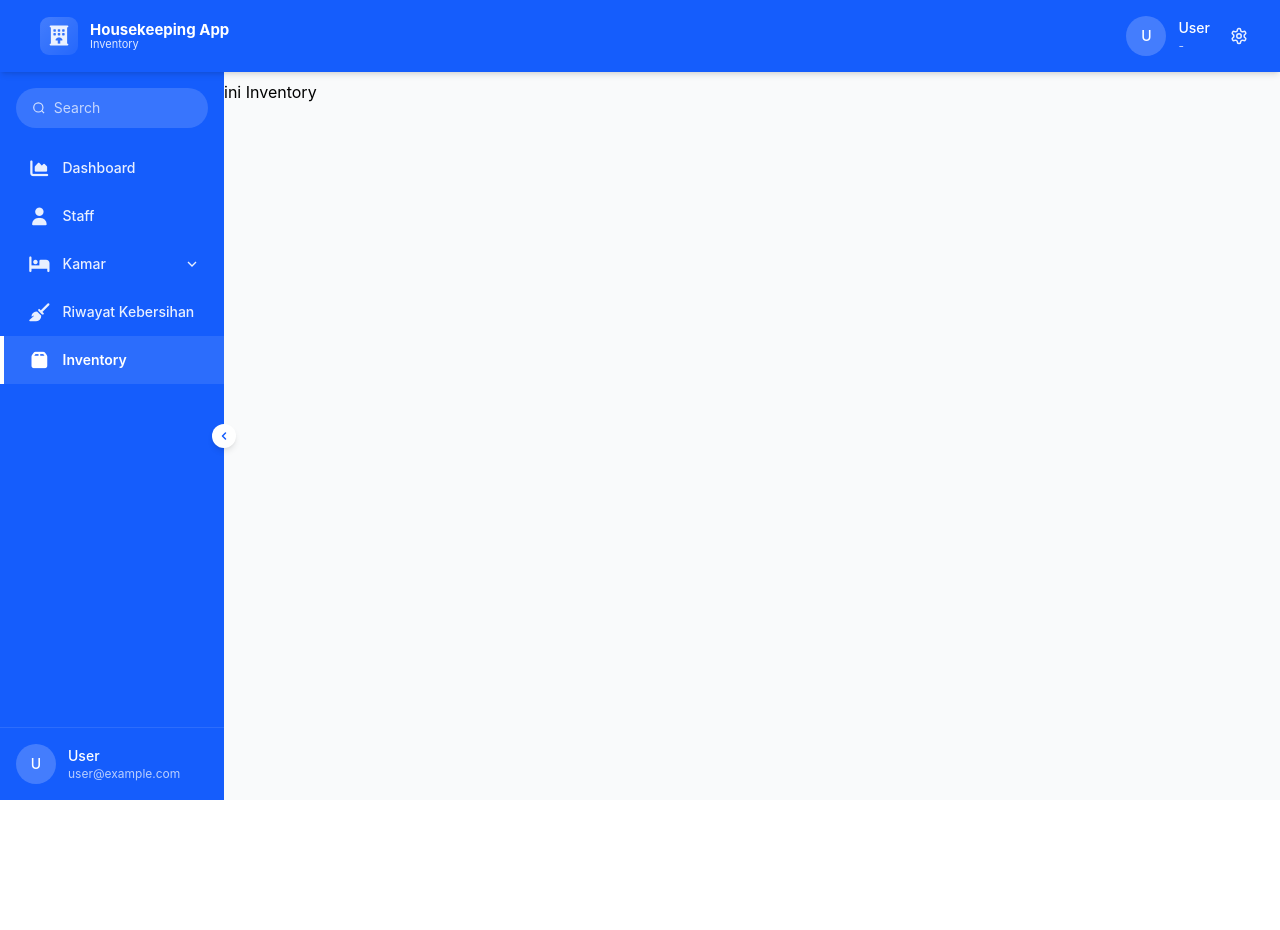
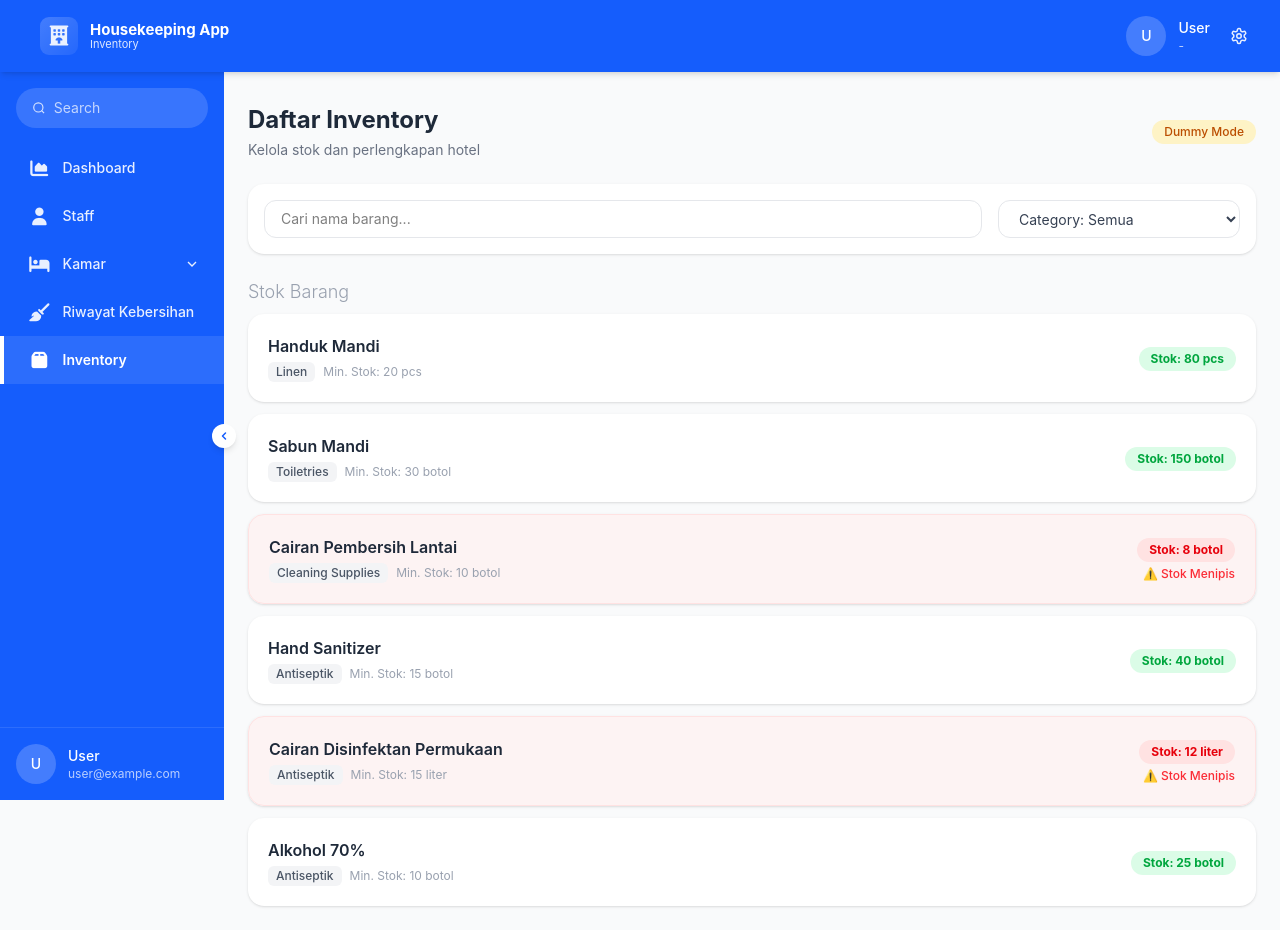
Before and after one commit to Caxerion/Sistem-Housekeeping-Hotel, a React (Vite) app in the folder client-side/: page /inventory in a window 1280 px wide. Before the commit the page ends 800 px from the top, so only its background shows below. Built offline with nearby package versions, Linux system fonts and the light colour scheme.

Commit message:
Bebas1 (#38)
* tambah frontend inventory

* buat frontend inventory

```diff
--- a/client-side/src/pages/Inventory.jsx
+++ b/client-side/src/pages/Inventory.jsx
@@ -1,7 +1,144 @@
-function Inventory(){
-    return(
-        <h1> ini Inventory</h1>
-    )
+import { useState, useEffect } from 'react';
+import api from '../services/api';
+
+// Data Dummy sesuai database/seeders/inventory.seeder.sql
+const DUMMY_INVENTORY= [
+  { id: 1, category: 'Linen', name: 'Handuk Mandi', unit: 'pcs', current_stock: 80, minimum_stock: 20 },
+  { id: 2, category: 'Toiletries', name: 'Sabun Mandi', unit: 'botol', current_stock: 150, minimum_stock: 30 },
+  { id: 3, category: 'Cleaning Supplies', name: 'Cairan Pembersih Lantai', unit: 'botol', current_stock: 8, minimum_stock: 10 },
+  { id: 4, category: 'Antiseptik', name: 'Hand Sanitizer', unit: 'botol', current_stock: 40, minimum_stock: 15 },
+  { id: 5, category: 'Antiseptik', name: 'Cairan Disinfektan Permukaan', unit: 'liter', current_stock: 12, minimum_stock: 15 },
+  { id: 6, category: 'Antiseptik', name: 'Alkohol 70%', unit: 'botol', current_stock: 25, minimum_stock: 10 },
+];
+
+function Inventory() {
+  const [items, setItems] = useState(DUMMY_INVENTORY);
+  const [loading, setLoading] = useState(false);
+  const [searchQuery, setSearchQuery] = useState('');
+  const [selectedCategory, setSelectedCategory] = useState('Semua');
+
+  //NANTI KALO BACKEND DAH READY, HAPUS DUMMY_INVENTORY trus useEffect nya di pake yak
+  /*
+  useEffect(() => {
+    const fetchInventory = async () => {
+      try {
+        const res = await api.get('/inventory');
+        setItems(res.data.data || res.data);
+      } catch (err) {
+        console.error('Gagal mengambil data inventory:', err);
+      } finally {
+        setLoading(false);
+      }
+    };
+    fetchInventory();
+  }, []);
+  */
+
+  const categories = ['Semua', ...new Set(items.map((item) => item.category))];
+
+  const filteredItems = items.filter((item) => {
+    const matchesSearch = item.name.toLowerCase().includes(searchQuery.toLowerCase());
+    const matchesCategory = selectedCategory === 'Semua' || item.category === selectedCategory;
+    return matchesSearch && matchesCategory;
+  });
+
+  return (
+    <div className="p-6">
+      {/* Title Section */}
+      <div className="mb-6 flex items-center justify-between">
+        <div>
+          <h1 className="text-2xl font-bold text-gray-800">Daftar Inventory</h1>
+          <p className="text-sm text-gray-500 mt-1">Kelola stok dan perlengkapan hotel</p>
+        </div>
+        <span className="text-xs bg-amber-100 text-amber-700 px-3 py-1 rounded-full font-medium">
+          Dummy Mode
+        </span>
+      </div>
+
+      {/* Filter & Search Bar */}
+      <div className="bg-white rounded-2xl shadow p-4 mb-6 flex flex-col sm:flex-row gap-4">
+        <input
+          type="text"
+          placeholder="Cari nama barang..."
+          value={searchQuery}
+          onChange={(e) => setSearchQuery(e.target.value)}
+          className="flex-1 px-4 py-2 border border-gray-200 rounded-xl focus:outline-none focus:ring-2 focus:ring-blue-500 text-sm"
+        />
+        <select
+          value={selectedCategory}
+          onChange={(e) => setSelectedCategory(e.target.value)}
+          className="px-4 py-2 border border-gray-200 rounded-xl focus:outline-none focus:ring-2 focus:ring-blue-500 text-sm text-gray-700 bg-white"
+        >
+          {categories.map((cat, idx) => (
+            <option key={idx} value={cat}>
+              Category: {cat}
+            </option>
+          ))}
+        </select>
+      </div>
+
+      {/* List Item Container */}
+      <p className="text-lg font-light text-gray-400 mb-2">Stok Barang</p>
+
+      {loading ? (
+        <p className="text-gray-400">Memuat data inventory...</p>
+      ) : (
+        <div className="space-y-3">
+          {filteredItems.length === 0 ? (
+            <div className="bg-white rounded-2xl shadow p-6 text-center text-gray-400 text-sm">
+              Tidak ada barang yang ditemukan.
+            </div>
+          ) : (
+            filteredItems.map((item) => {
+              const isLowStock = item.current_stock <= item.minimum_stock;
+
+              return (
+                <div
+                  key={item.id}
+                  className={`rounded-2xl shadow p-5 flex items-center justify-between transition-all ${
+                    isLowStock
+                        ? 'bg-red-50/80 border border-red-100' // Merah muda lembut full kotak + border halus
+                        : 'bg-white'                           // Warna putih biasa jika stok aman
+                  }`}
+                >
+                  {/* Left Info */}
+                  <div>
+                    <h3 className="font-semibold text-gray-800 text-base">{item.name}</h3>
+                    <div className="flex items-center gap-2 mt-1">
+                      <span className="text-xs bg-gray-100 text-gray-600 px-2 py-0.5 rounded-md font-medium">
+                        {item.category}
+                      </span>
+                      <span className="text-xs text-gray-400">
+                        Min. Stok: {item.minimum_stock} {item.unit}
+                      </span>
+                    </div>
+                  </div>
+
+                  {/* Right Info / Stock Badge */}
+                  <div className="text-right">
+                    <span
+                      className={`inline-block px-3 py-1 rounded-full text-xs font-bold ${
+                        isLowStock
+                          ? 'bg-red-100 text-red-600'
+                          : 'bg-green-100 text-green-600'
+                      }`}
+                    >
+                      Stok: {item.current_stock} {item.unit}
+                    </span>
+                    {isLowStock && (
+                      <span className="block text-xs text-red-500 font-medium mt-1">
+                        ⚠️ Stok Menipis
+                      </span>
+                    )}
+                  </div>
+                </div>
+              );
+            })
+          )}
+        </div>
+      )}
+    </div>
+  );
 }
 
 export default Inventory;
```
